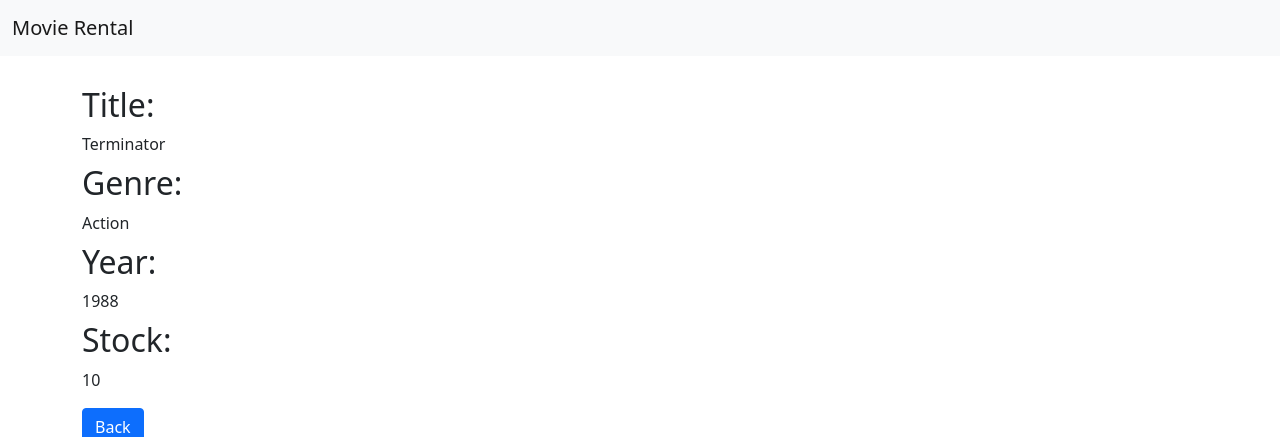
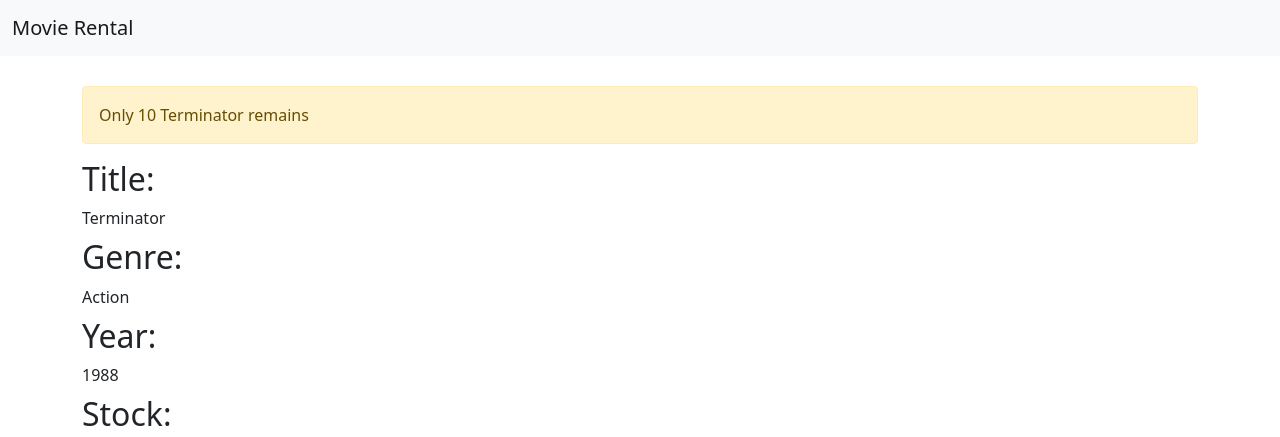
Before and after one commit to 97-Jeffrey/movie, a Django app: page /movies/1 in a window 1280 px wide. Shown: the top 437 px of the page. Run offline with Django 3.2, Linux system fonts and the light colour scheme; data comes from the database, SQL or seed files in the repository; both versions use the stored data as it was after the commit.

Commit message:
friendly message at the top of detail page about quantity of movies in stock

```diff
--- a/movies/templates/movies/detail.html
+++ b/movies/templates/movies/detail.html
@@ -1,6 +1,16 @@
 {% extends 'base.html'%}
 
 {% block content%}
+{% if movie.number_in_stock == 0 %}
+<div class="alert alert-danger" role="alert">
+  There are no more {{ movie.title}} remains
+</div>
+{% elif movie.number_in_stock <= 10 %}
+<div class="alert alert-warning" role="alert">
+  Only {{movie.number_in_stock}} {{ movie.title}} remains
+</div>
+{% endif %}
+
   <dl>
     <dt><h2>Title:</h2></dt>
     <dd>{{ movie.title }}</dd>
```
Also changed, not shown: db.sqlite3.
